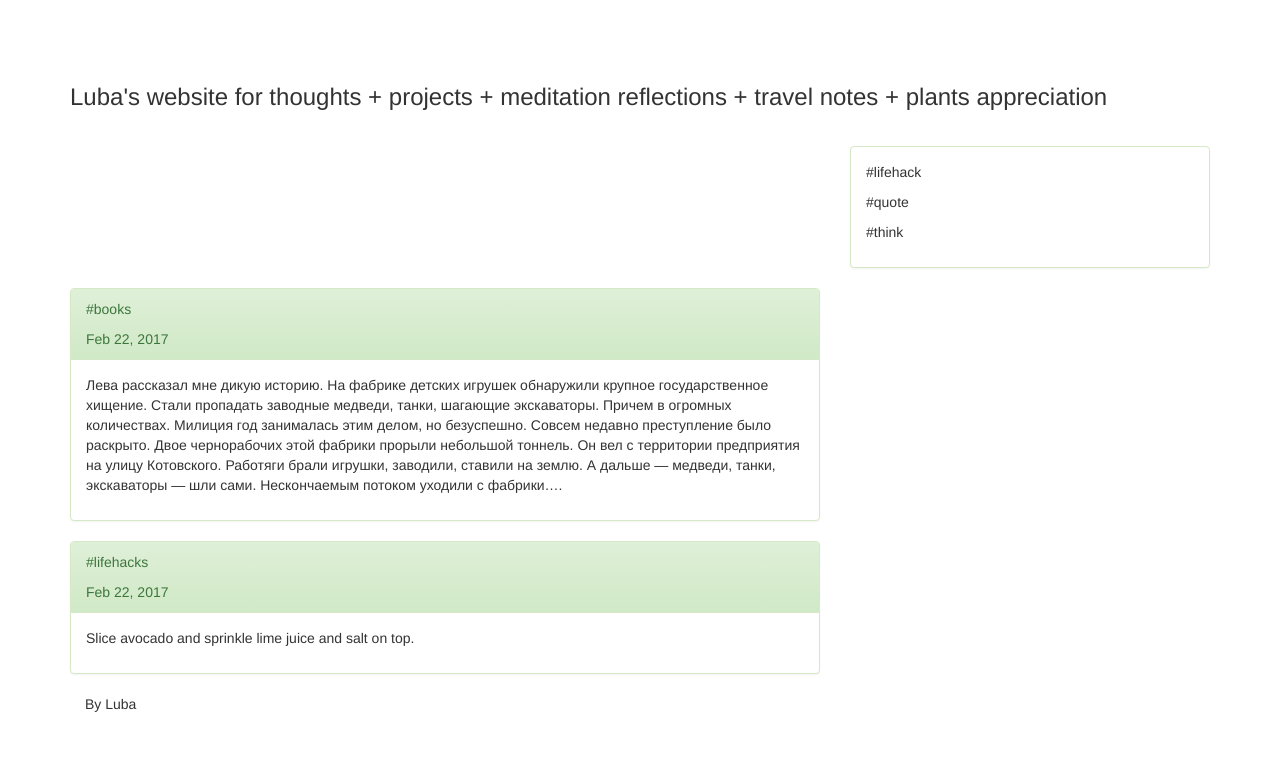
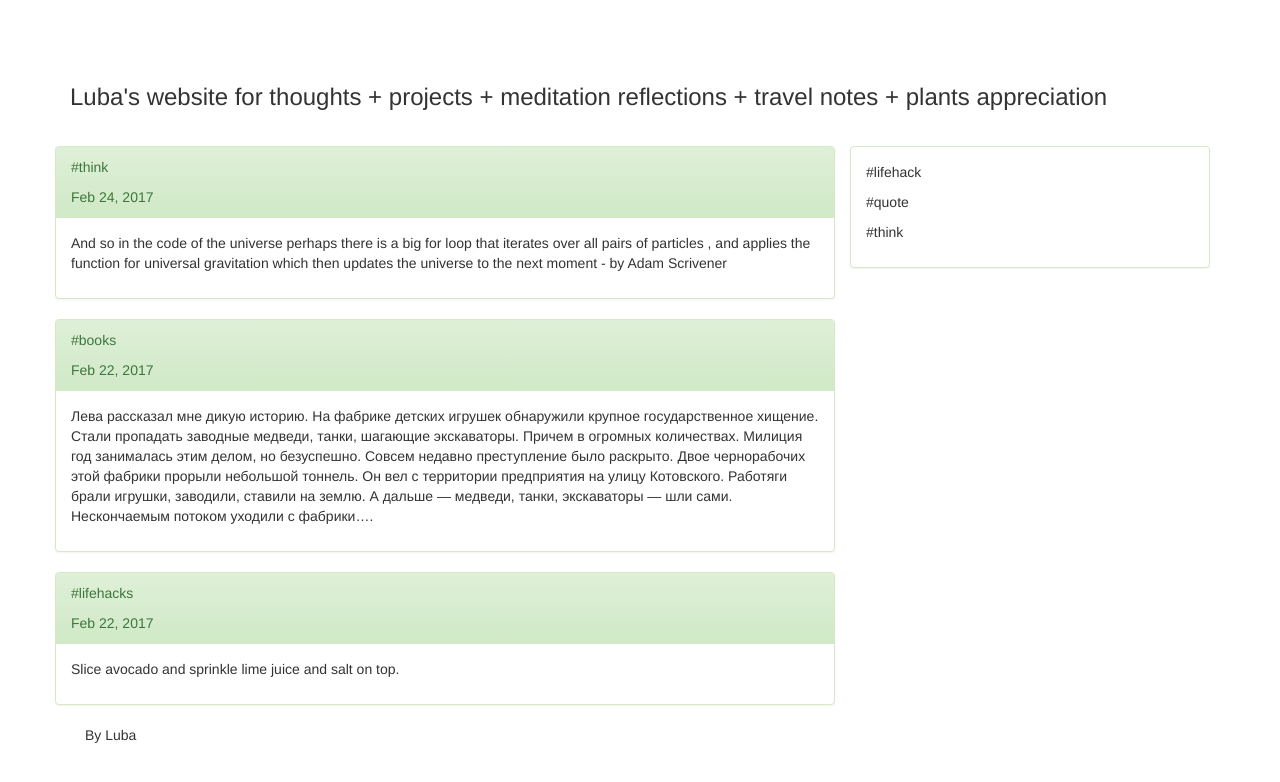
Before and after one commit to lubalesuan/moss, a Jekyll site: the page built from _pages/index.html, in a window 1280 px wide. Shown: the top 782 px of the page. Built offline with Jekyll 4.4.1, drawn with Linux system fonts in a browser that asks for light colours; some web fonts are replaced.

Commit message:
corrected tags column positioning, add new post

```diff
--- a/_config_dev.yml
+++ b/_config_dev.yml
@@ -10,7 +10,7 @@
 # Build settings
 sass:
   sass_dir: _sass
-include: ['_pages']
+include: ['_pages', '_includes', '_posts']
 markdown: kramdown
 kramdown:
   input: GFM
--- a/_pages/index.html
+++ b/_pages/index.html
@@ -4,10 +4,26 @@
 ---
 <!-- title-->
 
+
  	<div class= "row">
- 		<div class = "col-sm-8">
- 		</div>
- 	 	<!-- tags -->
+
+	  	<div class = "container col-sm-8">
+	  		{% for post in site.posts %}
+		        <div class="row panel panel-success">
+		        <!-- for header -->
+		            <div class = "panel-heading">
+		            	<p> {{post.title}} </p>
+		            	<time>{{ post.date | date: "%b %-d, %Y" }}</time>
+		            </div>
+		            <div class="panel-body">
+		            	{{post.content}}
+		            </div>
+		        </div>
+	        {% endfor %}
+	    </div>
+
+
+		<!-- tags -->
        <div class = "col-sm-4">
           <div class="panel panel-success">
             <div class="panel-body">
@@ -17,22 +33,5 @@
             </div>
           </div>
        </div>
- 	</div>
 
-  	<div class="row">
-	  	{% for post in site.posts %}
-	  	<div class = "col-sm-8">
-	          <div class="panel panel-success">
-	          <!-- for header -->
-	            <div class = "panel-heading">
-	              <p> {{post.title}} </p>
-	              <time>{{ post.date | date: "%b %-d, %Y" }}</time>
-	            </div>
-	            <div class="panel-body">
-	            	{{post.content}}
-	            </div>
-	          </div>
-	        </div>
-		{% endfor %}
-
-      </div>
+    </div>
--- a/_pages/think.html
+++ b/_pages/think.html
@@ -2,4 +2,3 @@
 layout: default
 title: think
 ---
-<p> And so in the code of the universe perhaps there is a big for loop that iterates over all pairs of particles , and applies the function for universal gravitation which then updates the universe to the next moment - by Adam Scrivener </p>
--- a/css/main.css
+++ b/css/main.css
@@ -6,3 +6,7 @@
  .content-body{
  	margin-top: 2%;
  }
+
+.col-sm-4 {
+ 	position: static;
+ }
```
Also changed, not shown: _posts/2017-02-24-think.html (added, +8 -0 lines).
